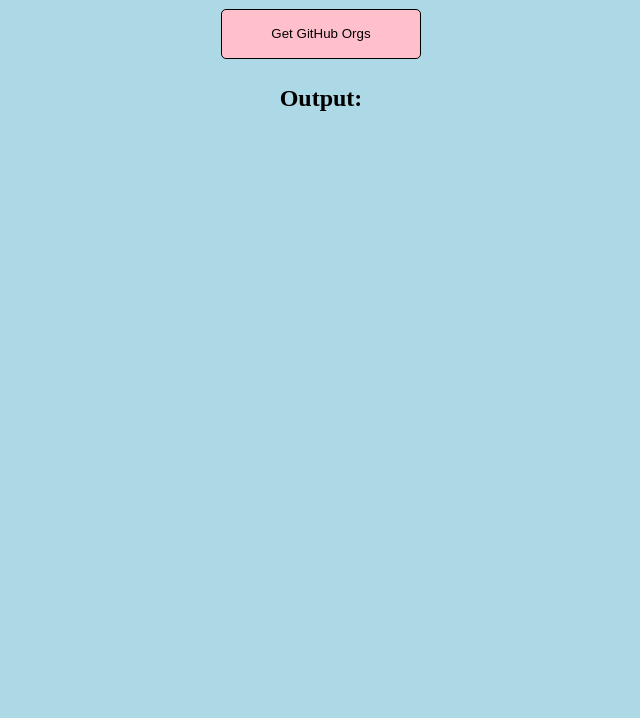
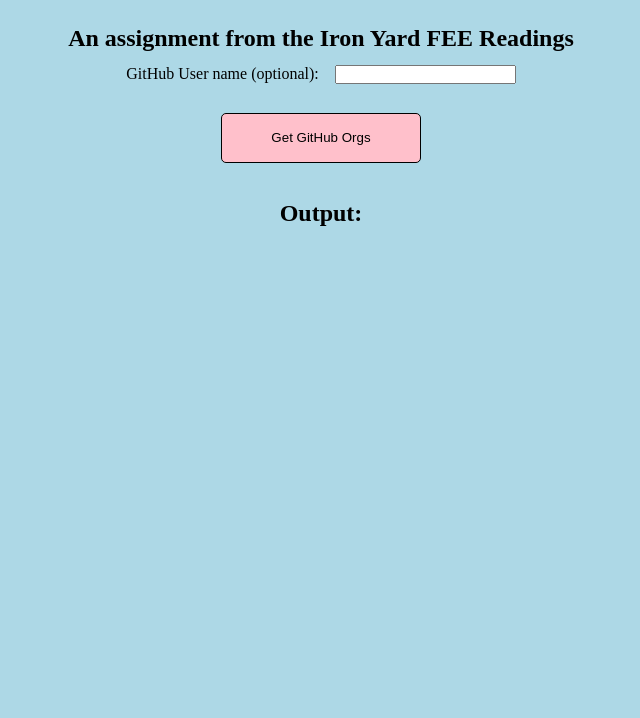
Before and after one commit to JoniWeiss-tiy/ViewGithubOrgs, a plain HTML site: page index.html in a window 1280 px wide. Shown: the part 82-800 px from the top of the page, without its empty margins (319-959 px from the left). Drawn offline with nearby package versions, Linux system fonts and the light colour scheme.

Commit message:
feat(core) Updated html css, and js for EPIC MODE

```diff
--- a/css/main.css
+++ b/css/main.css
@@ -3,24 +3,55 @@
   padding: 0;
 }
 
-html {
+body {
   background-color: lightblue;
   display: flex;
-  flex-direction: row;
+  flex-direction: column;
   justify-content: center;
+  align-content: center;
 }
 
 h1, h2 {
   text-align: center;
 }
 
-.btn-div {
+h1 {
+  line-height: 3em;
+}
+
+h2 {
+  line-height: 2em;
+}
+
+p {
+  margin-right: 1em;
+  line-height: 1.5em;
+}
+
+.input-wrapper,
+.output-wrapper {
+  display: flex;
+  flex-direction: column;
+  justify-content: center;
+  align-items: center;
+  align-self: center;
+}
+
+.input-div {
   display: flex;
   flex-direction: row;
   justify-content: center;
   align-items: center;
   align-self: center;
 }
+
+/*.btn-div, {
+  display: flex;
+  flex-direction: row;
+  justify-content: center;
+  align-items: center;
+  align-self: center;
+}*/
 
 button {
   border: 1px solid black;
@@ -34,7 +65,7 @@ button {
 
 }
 
-#output {
+.output-div {
   width: 60%;
   height: auto;
   text-align: left;
--- a/index.html
+++ b/index.html
@@ -9,14 +9,25 @@
   <body>
     <h1>Get GitHub Orgs</h1>
     <h2>An assignment from the Iron Yard FEE Readings</h2>
-    <div class="btn-div">
-      <button type="button" name="GetGithubOrgs" onclick=getGithubOrgs()>Get GitHub Orgs</button>
+    <div class="input-wrapper">
+      <div class="input-div">
+        <p>
+          GitHub User name (optional):
+        </p><br />
+        <input id="user" class="input" title="User"
+        type="text" name="user" value="">
+      </div>
+      <div class="btn-div">
+        <button class="input" type="button" name="GetGithubOrgs" onclick=getGithubOrgs(value)>Get GitHub Orgs</button>
+      </div>
     </div>
-    <h2>Output:</h2>
-    <div id="output">
+    <div class="output-wrapper">
+      <h2>Output:</h2>
+      <div id="output">
 
+      </div>
     </div>
-    <script src="//cdnjs.cloudflare.com/ajax/libs/jquery/3.1.1/jquery.min.js"></script>
+    <script src="//code.jquery.com/jquery-3.1.1.js"></script>
     <script src="./js/app.js"></script>
   </body>
 </html>
--- a/js/app.js
+++ b/js/app.js
@@ -4,7 +4,7 @@ function displayOutput(orgListOutput) {
   document.querySelector('#output').innerHTML = orgListOutput;
 }
 
-function buildOrgOutput(orglist) {
+function buildOrgOutput(orglist, user) {
   let outputMsg = '';
   for (var i = 0; i < orglist.length; i++) {
     for (el in orglist[i]) {
@@ -16,12 +16,22 @@ function buildOrgOutput(orglist) {
       }
     }
   }
-  displayOutput(outputMsg);
+    displayOutput(outputMsg);
 }
 
-function getGithubOrgs() {
-  let gitHubOrgs = $.get('https://api.github.com/users/jisaacks/orgs')
-      .done(function(data) {
-        buildOrgOutput(data);
-      });
+function getGithubOrgs(id) {
+  let user = document.querySelector('#user').value;
+  if (user) {
+    $.get('https://api.github.com/users/' + user + '/orgs')
+        .done(function(data) {
+          buildOrgOutput(data);
+          console.log("User: ", user);
+        });
+  } else {
+    let gitHubOrgs = $.get('https://api.github.com/users/jisaacks/orgs')
+    .done(function(data) {
+      buildOrgOutput(data);
+      console.log("User:", user);
+    });
+  }
 }
```
